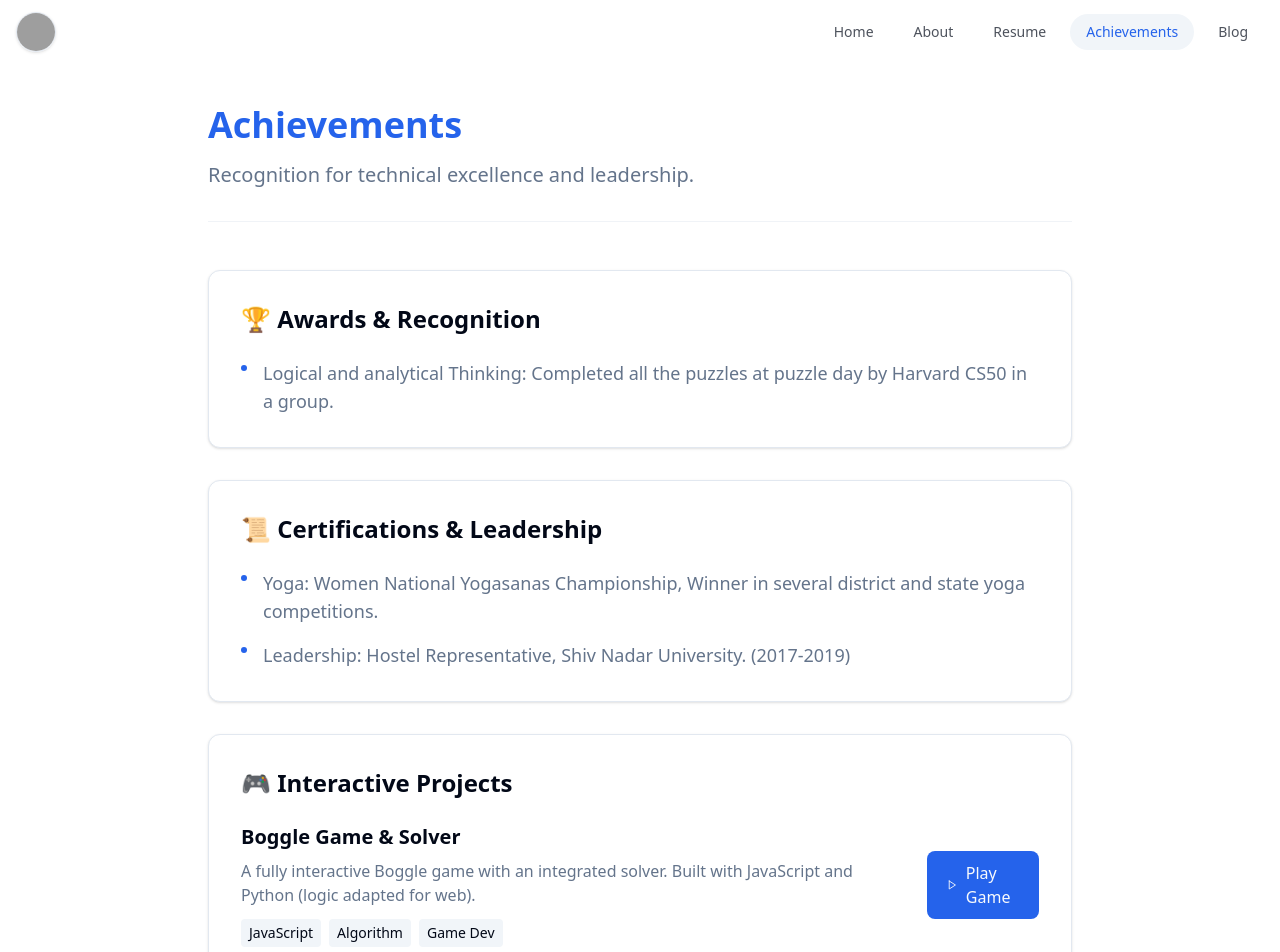
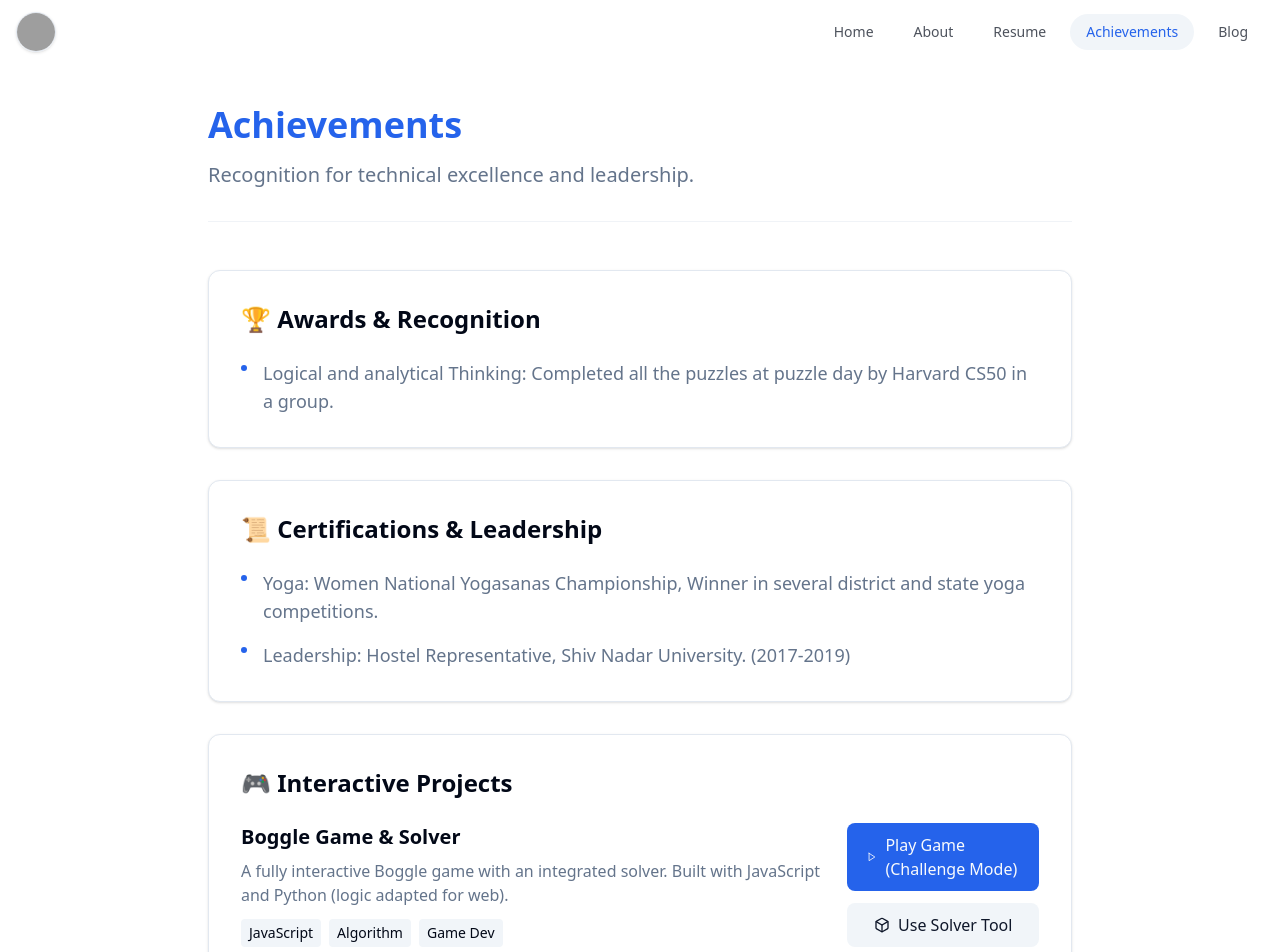
Before and after one commit to meghana-alaparthy/meghanaalaparthy, a Next.js app: page /achievements in a window 1280 px wide. Shown: the top 952 px of the page. Built offline with nearby package versions, Linux system fonts and the light colour scheme; grey boxes are pictures that could not be loaded.

Commit message:
Fix: Add separated Game/Solver links

```diff
--- a/src/app/achievements/page.tsx
+++ b/src/app/achievements/page.tsx
@@ -65,14 +65,22 @@ export default function AchievementsPage() {
                                 <span className="bg-secondary px-2 py-1 rounded">Game Dev</span>
                             </div>
                         </div>
-                        <div className="flex gap-3">
+                        <div className="flex flex-col gap-3 w-full md:w-auto">
                             <a
                                 href="/boggle/game/"
                                 target="_blank"
-                                className="px-5 py-2.5 bg-primary text-primary-foreground font-medium rounded-lg hover:bg-primary/90 transition-colors flex items-center gap-2"
+                                className="px-5 py-2.5 bg-primary text-primary-foreground font-medium rounded-lg hover:bg-primary/90 transition-colors flex items-center gap-2 justify-center w-full"
                             >
                                 <svg width="16" height="16" viewBox="0 0 24 24" fill="none" stroke="currentColor" strokeWidth="2" strokeLinecap="round" strokeLinejoin="round"><polygon points="5 3 19 12 5 21 5 3"></polygon></svg>
-                                Play Game
+                                Play Game (Challenge Mode)
+                            </a>
+                            <a
+                                href="/boggle/solver/"
+                                target="_blank"
+                                className="px-5 py-2.5 bg-secondary text-secondary-foreground font-medium rounded-lg hover:bg-secondary/80 transition-colors flex items-center gap-2 justify-center w-full"
+                            >
+                                <svg width="16" height="16" viewBox="0 0 24 24" fill="none" stroke="currentColor" strokeWidth="2" strokeLinecap="round" strokeLinejoin="round"><path d="M21 16V8a2 2 0 0 0-1-1.73l-7-4a2 2 0 0 0-2 0l-7 4A2 2 0 0 0 3 8v8a2 2 0 0 0 1 1.73l7 4a2 2 0 0 0 2 0l7-4A2 2 0 0 0 21 16z"></path><polyline points="3.27 6.96 12 12.01 20.73 6.96"></polyline><line x1="12" y1="22.08" x2="12" y2="12"></line></svg>
+                                Use Solver Tool
                             </a>
                         </div>
                     </div>
```
